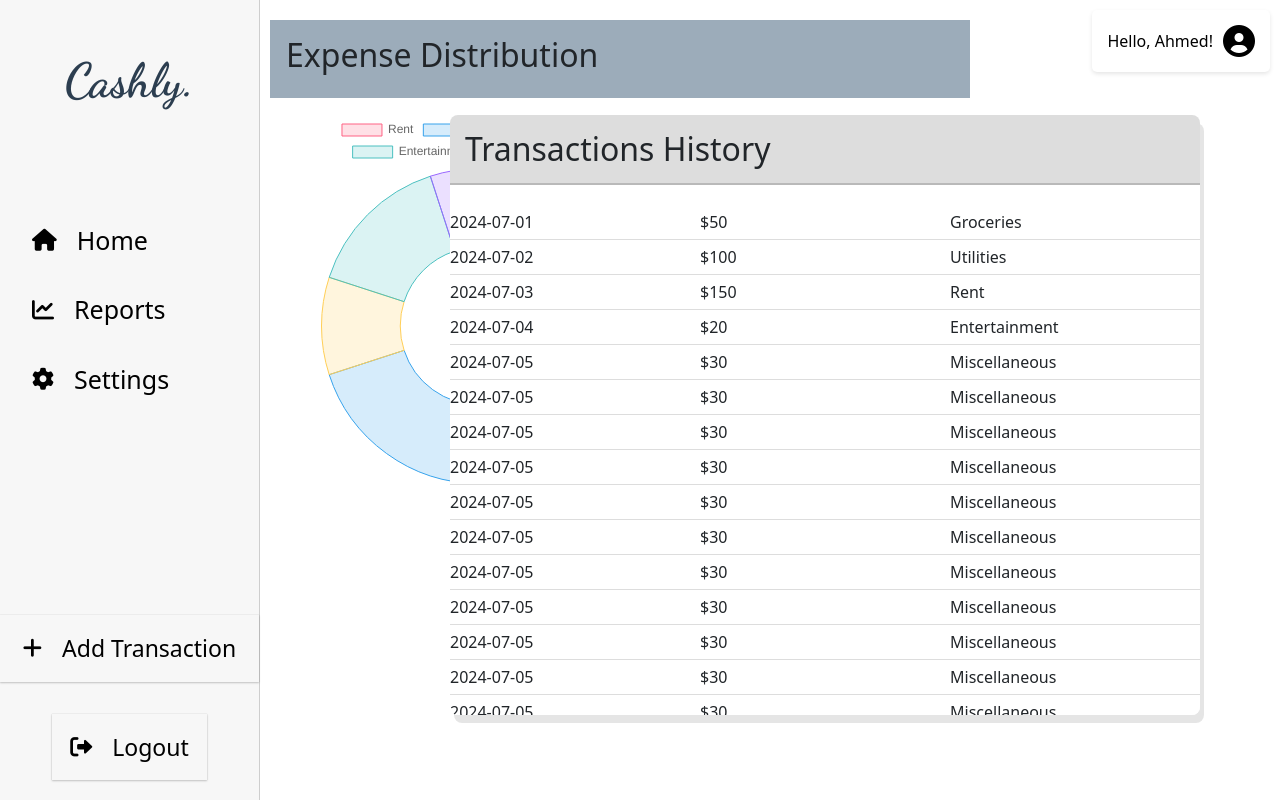
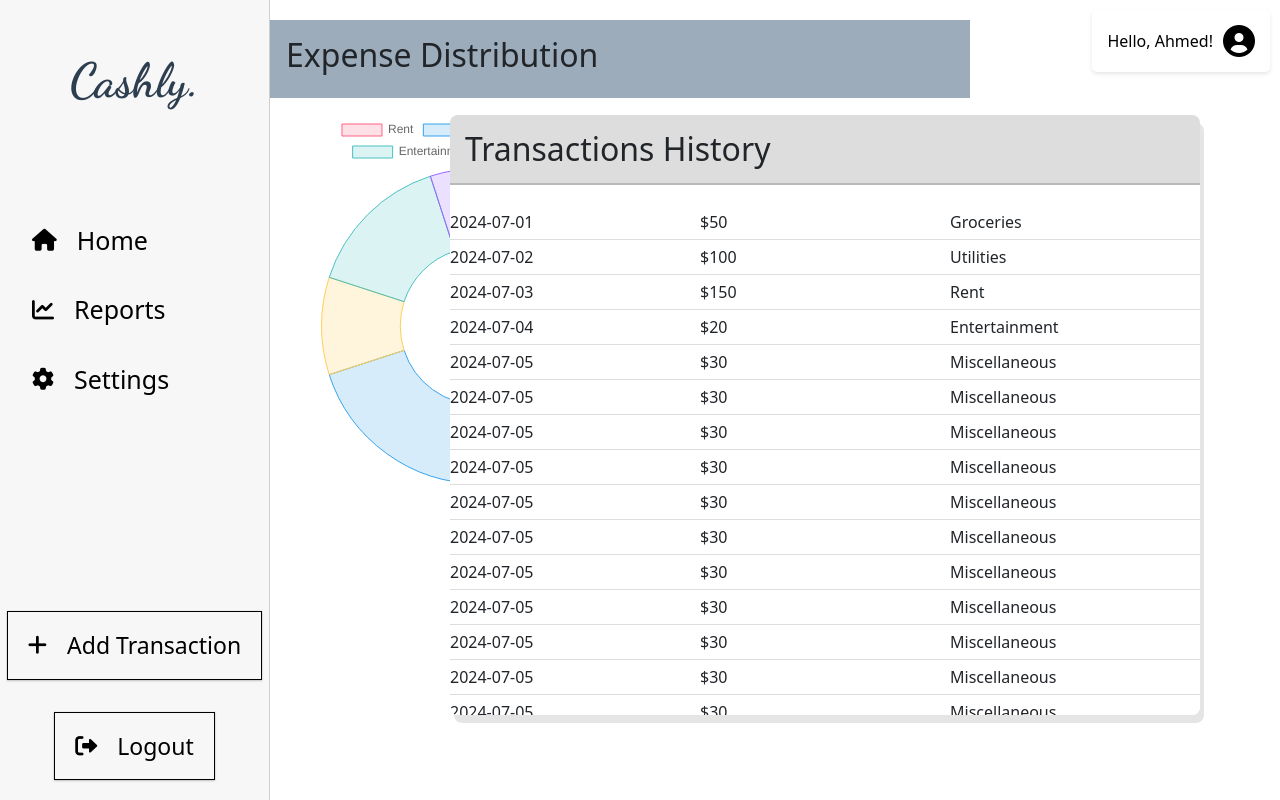
Before and after one commit to ahmedselamin/cashlysvv, a React (Create React App) app: page /home in a window 1280 px wide. Built offline with nearby package versions, Linux system fonts and the light colour scheme.

Commit message:
btn and sidebar

```diff
--- a/src/components/Sidebar/Sidebar.css
+++ b/src/components/Sidebar/Sidebar.css
@@ -9,7 +9,7 @@ body {
 }
 
 .sidebar {
-  width: 260px;
+  width: 270px;
   background-color: #f7f7f7;
   height: 100vh;
   position: fixed;
@@ -85,13 +85,13 @@ body {
   transition: background-color 0.2s, color 0.2s;
   font-weight: 500;
   font-size: 23px;
-  border: none;
+  border: 1px solid black;
   background-color: #f7f7f7;
   cursor: pointer;
 }
 
 .sidebar .add-expense-btn {
-  width: 100%;
+  width: 95%;
   margin: 2rem;
 }
 
```
